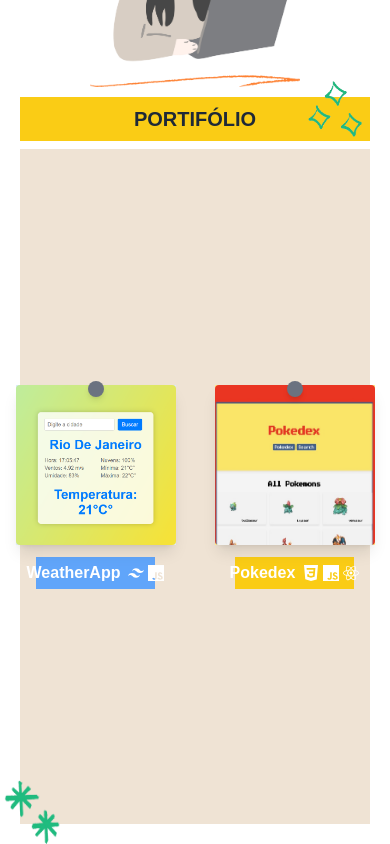
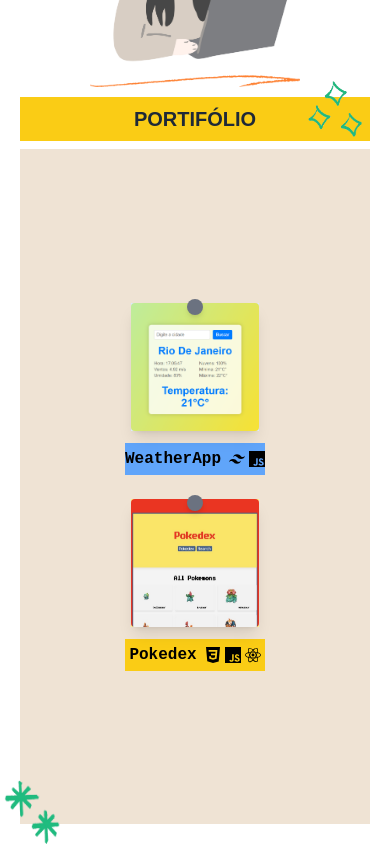
Before and after one commit to andressaagapito/portifolio, a React (Create React App) app: page / in a window 390 px wide. Both pictures are taken after a click on the element "PORTIFÓLIO". Shown: the part 471-1315 px from the top of the page. Built offline with nearby package versions, Linux system fonts and the light colour scheme.

Commit message:
responsividade portifolio

```diff
--- a/src/components/Portifolio/Portifolio.jsx
+++ b/src/components/Portifolio/Portifolio.jsx
@@ -1,4 +1,3 @@
-// Componente Portifolio
 import React from "react";
 import greenstar from "../../assets/mural/greenstar.png";
 import asterisk from "../../assets/mural/asterisk.png";
@@ -33,8 +32,8 @@
       </div>
 
       {/* Grid de Cards */}
-      <div className="flex flex-wrap justify-center items-center bg-[#efe3d4] w-full h-[80vh] p-4">
-        <div className="grid grid-cols-2 gap-20">
+      <div className="flex flex-wrap justify-center items-center bg-[#efe3d4] w-full h-[80vh] p-4 overflow-hidden">
+        <div className="grid grid-cols-1 sm:grid-cols-2 lg:grid-cols-3 gap-6 max-w-4xl mx-auto">
           {/* Cards do Weather App */}
           <Card
             text="WeatherApp"
@@ -69,7 +68,7 @@
       className="flex flex-col items-center no-underline">
       {/* Card com a imagem inteira dentro */}
       <div
-        className={`relative flex items-center justify-center w-40 h-40 ${color} shadow-lg transform transition-transform duration-300 hover:scale-110 cursor-pointer`}>
+        className={`relative flex items-center justify-center w-32 h-32 sm:w-40 sm:h-40 ${color} shadow-lg transform transition-transform duration-300 hover:scale-110 cursor-pointer`}>
         {/* Pino decorativo no topo do card */}
         <div className="absolute top-0 left-1/2 transform -translate-x-1/2 -translate-y-1 w-4 h-4 bg-gray-500 rounded-full shadow-md z-10"></div>
 
@@ -83,12 +82,12 @@
 
       {/* Legenda abaixo do card com fundo sólido retangular e cor personalizada */}
       <div
-        className={`mt-3 ${captionColor} w-full text-center flex items-center justify-center gap-2`}>
+        className={`mt-3 ${captionColor} w-full text-center font-jetbrains flex items-center justify-center gap-2`}>
         {/* Texto */}
-        <p className="text-white font-bold py-1">{text}</p>
+        <p className="font-bold py-1">{text}</p>
         {/* Ícones */}
         {icon && (
-          <div className="flex items-center gap-1 text-white">
+          <div className="flex items-center gap-1">
             {Array.isArray(icon) ? (
               icon.map((item, index) => <span key={index}>{item}</span>)
             ) : (
```
